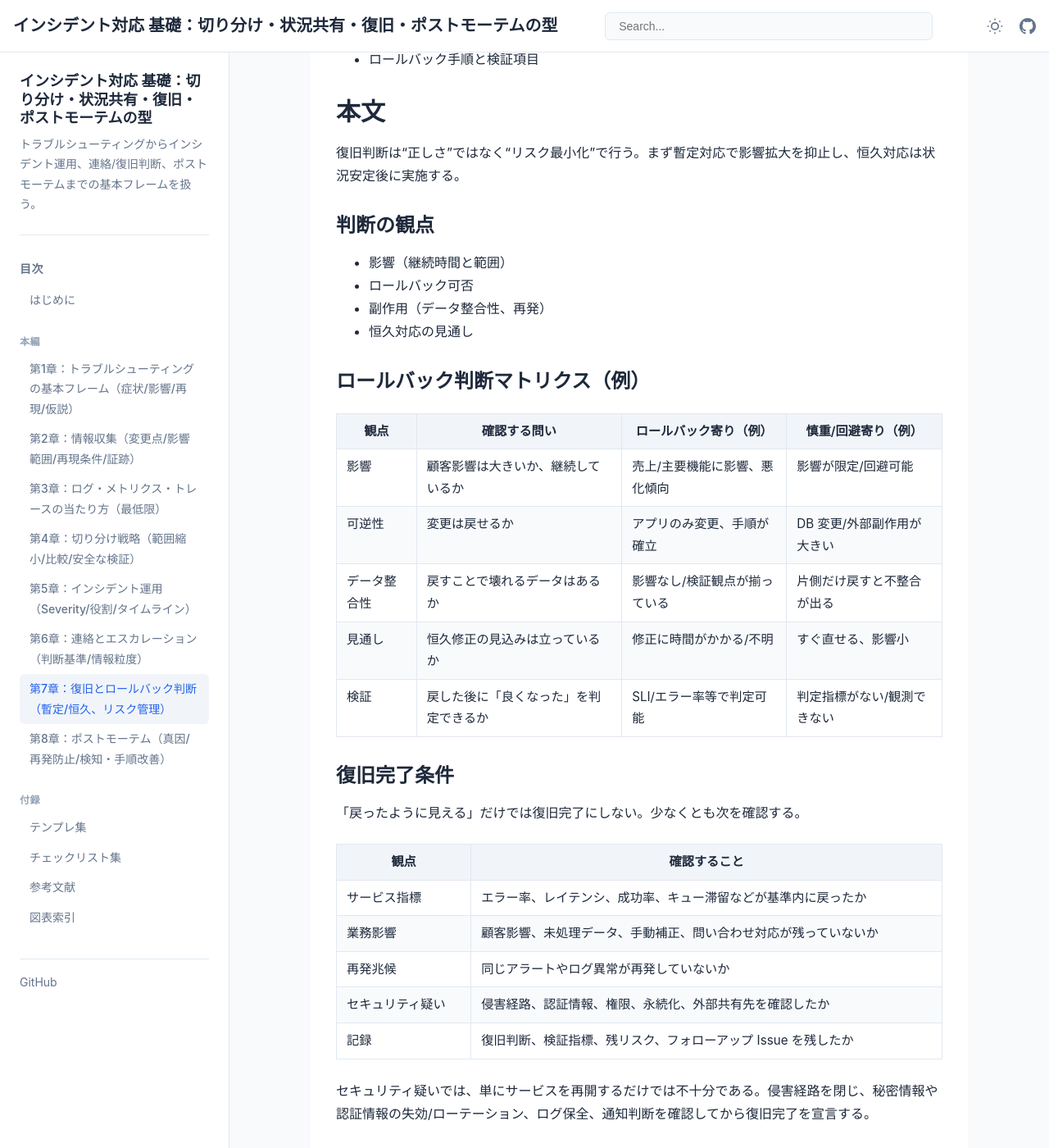
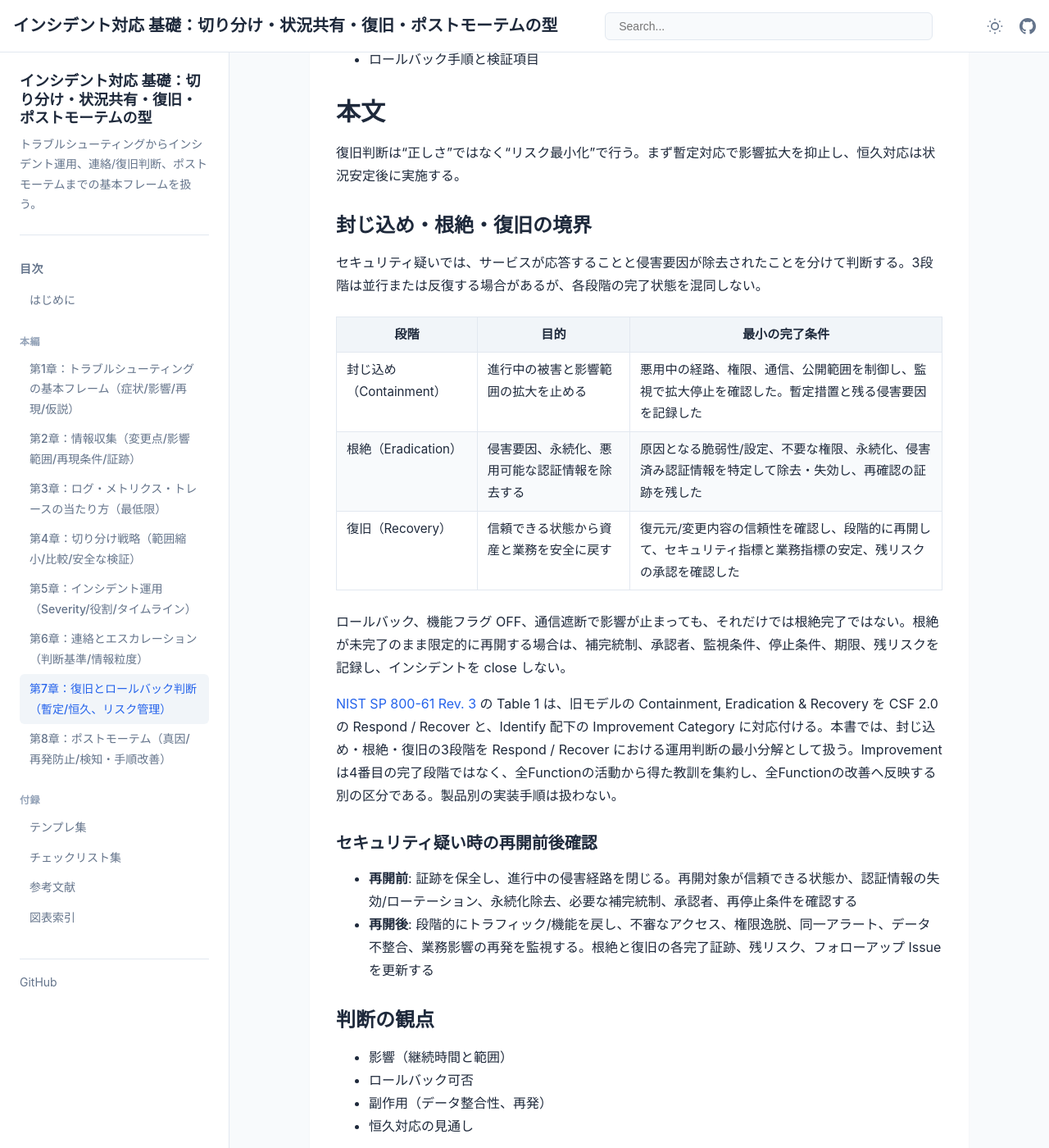
Before and after one commit to itdojp/incident-response-basics-book, a Jekyll site: the page built from docs/chapters/chapter-07/index.md, in a window 1280 px wide and 1400 px high, scrolled down 503 px. Shown: the whole window at 82% size. Built offline with Jekyll 4.4.1, drawn with Linux system fonts in a browser that asks for light colours; some of the changed text lies outside the part shown.

Commit message:
docs: 封じ込め・根絶・復旧の境界を明示する (#43)
* docs: distinguish containment eradication and recovery

* docs: align CSF mapping and terminology

* docs: clarify NIST improvement category mapping

* docs: separate response stages from improvement

```diff
--- a/docs/chapters/chapter-07/index.md
+++ b/docs/chapters/chapter-07/index.md
@@ -11,7 +11,7 @@ order: 70
 - 暫定と恒久を分けて考える
 - ロールバック判断の基準を持つ
 - 復旧によるリスク（副作用）を評価する
-- 復旧完了条件と、セキュリティ疑い時の再侵害防止条件を分ける
+- 封じ込め、根絶、復旧の目的と完了条件を分ける
 
 ## 成果物（または判断基準）
 
@@ -21,6 +21,25 @@ order: 70
 ## 本文
 
 復旧判断は“正しさ”ではなく“リスク最小化”で行う。まず暫定対応で影響拡大を抑止し、恒久対応は状況安定後に実施する。
+
+### 封じ込め・根絶・復旧の境界
+
+セキュリティ疑いでは、サービスが応答することと侵害要因が除去されたことを分けて判断する。3段階は並行または反復する場合があるが、各段階の完了状態を混同しない。
+
+| 段階 | 目的 | 最小の完了条件 |
+| --- | --- | --- |
+| 封じ込め（Containment） | 進行中の被害と影響範囲の拡大を止める | 悪用中の経路、権限、通信、公開範囲を制御し、監視で拡大停止を確認した。暫定措置と残る侵害要因を記録した |
+| 根絶（Eradication） | 侵害要因、永続化、悪用可能な認証情報を除去する | 原因となる脆弱性/設定、不要な権限、永続化、侵害済み認証情報を特定して除去・失効し、再確認の証跡を残した |
+| 復旧（Recovery） | 信頼できる状態から資産と業務を安全に戻す | 復元元/変更内容の信頼性を確認し、段階的に再開して、セキュリティ指標と業務指標の安定、残リスクの承認を確認した |
+
+ロールバック、機能フラグ OFF、通信遮断で影響が止まっても、それだけでは根絶完了ではない。根絶が未完了のまま限定的に再開する場合は、補完統制、承認者、監視条件、停止条件、期限、残リスクを記録し、インシデントを close しない。
+
+[NIST SP 800-61 Rev. 3](https://csrc.nist.gov/pubs/sp/800/61/r3/final) の Table 1 は、旧モデルの Containment, Eradication & Recovery を CSF 2.0 の Respond / Recover と、Identify 配下の Improvement Category に対応付ける。本書では、封じ込め・根絶・復旧の3段階を Respond / Recover における運用判断の最小分解として扱う。Improvement は4番目の完了段階ではなく、全Functionの活動から得た教訓を集約し、全Functionの改善へ反映する別の区分である。製品別の実装手順は扱わない。
+
+#### セキュリティ疑い時の再開前後確認
+
+- **再開前**: 証跡を保全し、進行中の侵害経路を閉じる。再開対象が信頼できる状態か、認証情報の失効/ローテーション、永続化除去、必要な補完統制、承認者、再停止条件を確認する
+- **再開後**: 段階的にトラフィック/機能を戻し、不審なアクセス、権限逸脱、同一アラート、データ不整合、業務影響の再発を監視する。根絶と復旧の各完了証跡、残リスク、フォローアップ Issue を更新する
 
 ### 判断の観点
 
@@ -39,7 +58,7 @@ order: 70
 | 見通し | 恒久修正の見込みは立っているか | 修正に時間がかかる/不明 | すぐ直せる、影響小 |
 | 検証 | 戻した後に「良くなった」を判定できるか | SLI/エラー率等で判定可能 | 判定指標がない/観測できない |
 
-### 復旧完了条件
+### 復旧（Recovery）の完了条件
 
 「戻ったように見える」だけでは復旧完了にしない。少なくとも次を確認する。
 
@@ -48,10 +67,10 @@ order: 70
 | サービス指標 | エラー率、レイテンシ、成功率、キュー滞留などが基準内に戻ったか |
 | 業務影響 | 顧客影響、未処理データ、手動補正、問い合わせ対応が残っていないか |
 | 再発兆候 | 同じアラートやログ異常が再発していないか |
-| セキュリティ疑い | 侵害経路、認証情報、権限、永続化、外部共有先を確認したか |
+| セキュリティ疑い | 根絶状態、認証情報、権限、永続化、外部共有先、再開後の監視結果を確認したか |
 | 記録 | 復旧判断、検証指標、残リスク、フォローアップ Issue を残したか |
 
-セキュリティ疑いでは、単にサービスを再開するだけでは不十分である。侵害経路を閉じ、秘密情報や認証情報の失効/ローテーション、ログ保全、通知判断を確認してから復旧完了を宣言する。
+セキュリティ疑いでは、単にサービスを再開するだけでは不十分である。封じ込め、根絶、復旧を別々に判定し、根絶未完了ならその状態と補完統制を明示する。各完了証跡、ログ保全、通知判断、残リスクの承認が揃うまで、インシデント全体の完了を宣言しない。
 
 ### 典型の難所（例）
 
@@ -80,6 +99,8 @@ order: 70
 ## チェックリスト
 
 - [ ] 暫定/恒久が分離されている
+- [ ] 封じ込め、根絶、復旧の状態と完了証跡が分離されている
+- [ ] サービス再開だけを根絶完了としていない
 - [ ] ロールバック可否が評価されている
 - [ ] 検証項目がある
 - [ ] 復旧完了条件と残リスクが記録されている
@@ -87,6 +108,7 @@ order: 70
 ## まとめ
 
 - 暫定と恒久を分離し、復旧判断は影響とリスク（副作用）を軸に行う
+- 封じ込め、根絶、復旧を別々に判定し、サービス再開だけで根絶完了としない
 - ロールバック可否、復旧完了条件、残リスクを整理し、判断の再現性を確保する
 - 手順は Runbook（運用手順書）として整備し、実施後の検証までを含めて運用する
 
```
Also changed, not shown: docs/appendices/checklists/index.md (+6 -1 lines), docs/appendices/templates/is-incident/index.md (+1 -0 lines).
